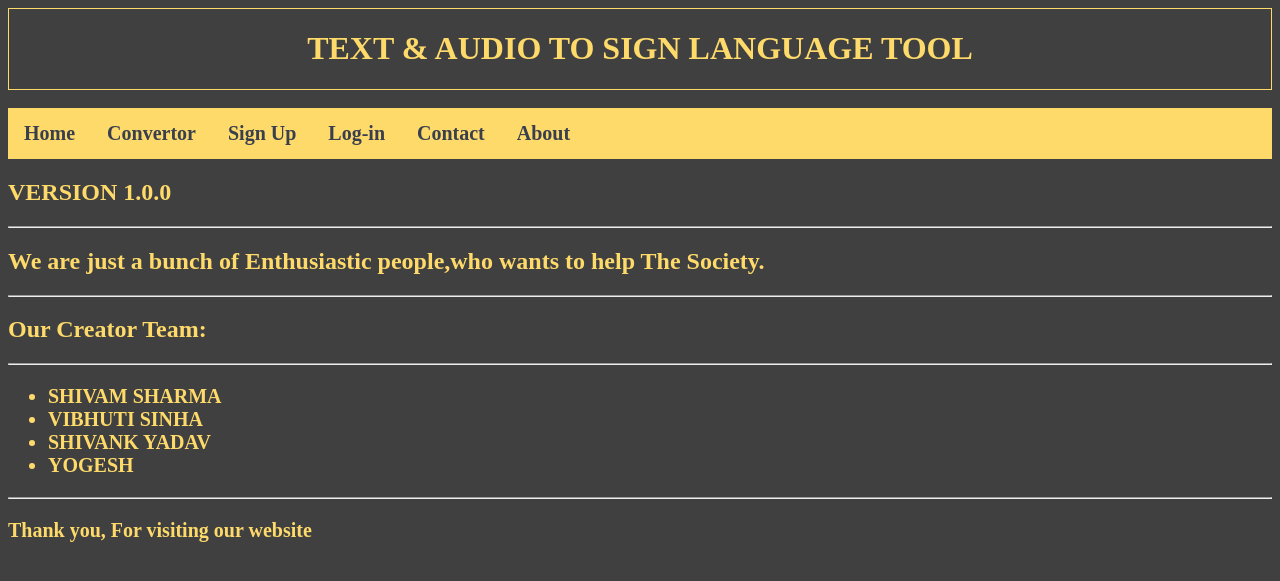
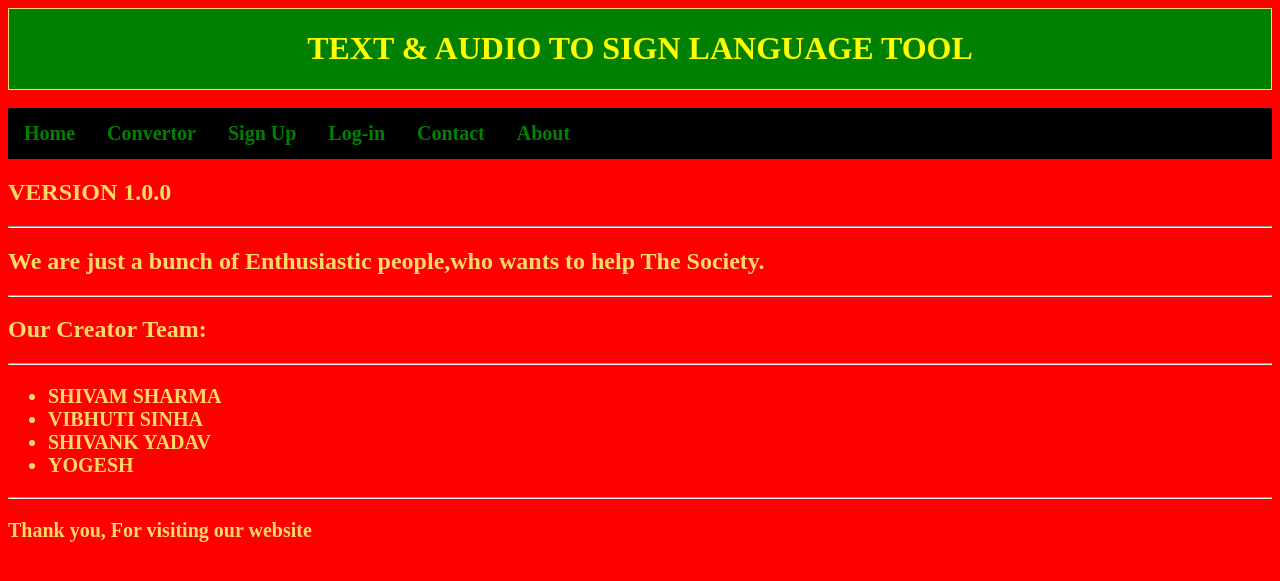
Before and after one commit to Yogesh-Baghel12/College_Project, a Django app: page /about/ in a window 1280 px wide. Shown: the top 581 px of the page. Run offline with Django 3.2, Linux system fonts and the light colour scheme.

Commit message:
Changes in CSS

```diff
--- a/A2SL/views.py
+++ b/A2SL/views.py
@@ -125,7 +125,6 @@ def login_view(request):
 	if request.method == 'POST':
 		form = AuthenticationForm(data=request.POST)
 		if form.is_valid():
-			#log in user
 			user = form.get_user()
 			login(request,user)
 			if 'next' in request.POST:
--- a/manage.py
+++ b/manage.py
@@ -1,5 +1,4 @@
-#!/usr/bin/env python
-"""Django's command-line utility for administrative tasks."""
+
 import os
 import sys
 
--- a/templates/base.html
+++ b/templates/base.html
@@ -15,7 +15,7 @@
   margin-top:0;
   padding: 0;
   overflow: hidden;
-  background-color: #feda6a;
+  background-color: black;
 }
 h2
 {
@@ -28,7 +28,7 @@ h2
 
 .li a {
   display: block;
-  color: #393f4d;
+  color: green;
   font-size: 20px;
   font-weight: bold;
   padding: 14px 16px;
@@ -45,12 +45,12 @@ li a:hover {
   width: 89%;
 	height:70%;
 	padding: 5%;
-	background: #feda6a;
+	background: black;
 	border-bottom: 2px solid #393f4d;;
 	border-top-style: none;
 	border-right-style: none;
 	border-left-style: none;
-	color: #393f4d;
+	color:green;
   font-weight: bold;
   font-size: 28px;
   font-family: "Times New Roman";
@@ -115,7 +115,7 @@ li a:hover {
     height: 42px;
     width: 160px;
     text-align: center;
-    background-color: #feda6a;
+    background-color:green;
     color: #393f4d;
     font-weight: bold;
     font-size: 24px;
@@ -135,7 +135,7 @@ li a:hover {
 
 body
 {
-  background-color: #404040
+  background-color:Red;
 }
 
 .form-style{
@@ -209,7 +209,8 @@ body
 </style>
 <title>Homepage</title>
 </head>
-<div style="background-color:#404040;color:#feda6a;padding:10 10 1 10;border: 1px #feda6a groove;margin-bottom:0;">
+<div style="background-color:green;color:
+yellow;padding:10 10 1 10;border: 1px #feda6a groove;margin-bottom:0;">
 
 <h1 align=center>TEXT & AUDIO TO SIGN LANGUAGE TOOL</h1>
 </div>
```
